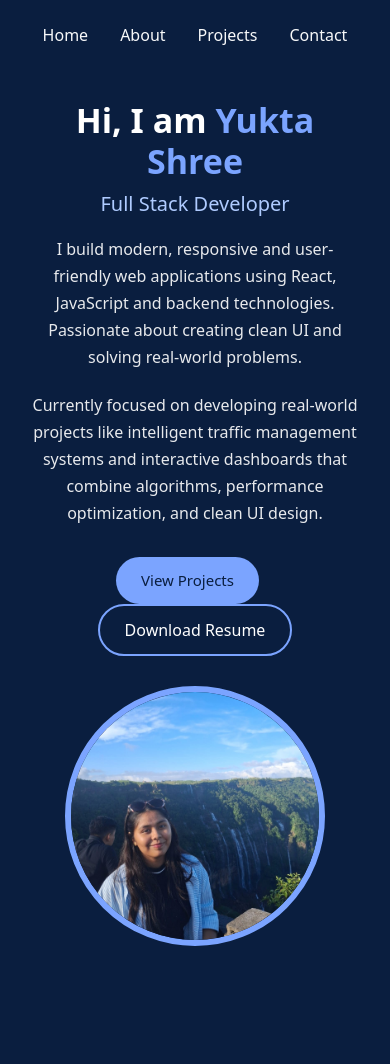
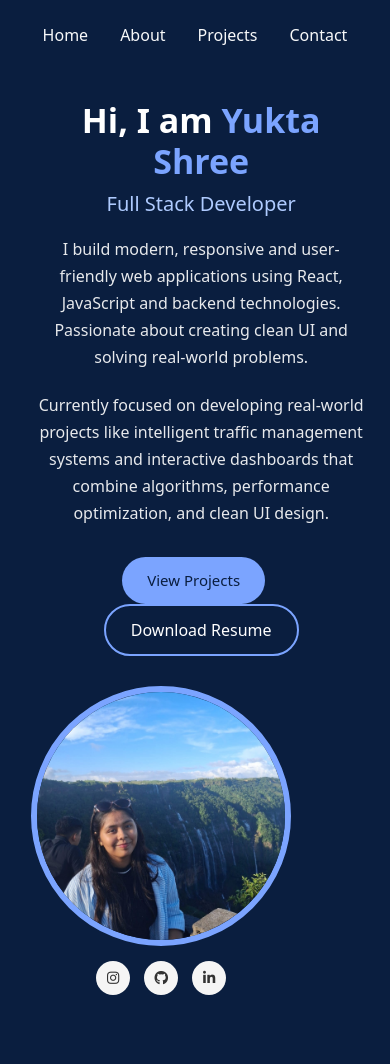
Before and after one commit to Yukta233/Personal-Portfolio-, a plain HTML site: page index.html in a window 390 px wide. Shown: the top 1064 px of the page. Drawn offline with nearby package versions, Linux system fonts and the light colour scheme.

Commit message:
added animation and social links

```diff
--- a/index.html
+++ b/index.html
@@ -5,6 +5,7 @@
     <meta name="viewport" content="width=device-width, initial-scale=1.0">
     <title>Document</title>
     <link rel="stylesheet" href="style.css">
+     <link rel="stylesheet" href="https://cdnjs.cloudflare.com/ajax/libs/font-awesome/6.5.0/css/all.min.css">
     <link href="https://cdn.jsdelivr.net/npm/bootstrap@5.3.8/dist/css/bootstrap.min.css" rel="stylesheet" integrity="sha384-sRIl4kxILFvY47J16cr9ZwB07vP4J8+LH7qKQnuqkuIAvNWLzeN8tE5YBujZqJLB" crossorigin="anonymous">
 </head>
 <body>
@@ -51,10 +52,23 @@
     </div>
 
     <div class="hero-right">
-        <div class="image-wrapper">
-            <img src="Images/homepage.jpeg" alt="Yukta Shree">
-        </div>
+    <div class="image-wrapper">
+        <img src="Images/homepage.jpeg" alt="Yukta Shree">
     </div>
+
+    <!-- Social Links -->
+    <div class="social-links">
+        <a href="https://instagram.com/_yuk.ta_" target="_blank">
+            <i class="fab fa-instagram"></i>
+        </a>
+        <a href="https://github.com/Yukta233" target="_blank">
+            <i class="fab fa-github"></i>
+        </a>
+        <a href="https://linkedin.com/in/yukta-shree-3b2398277" target="_blank">
+            <i class="fab fa-linkedin-in"></i>
+        </a>
+    </div>
+</div>
     <section class="techstack">
     <h2 class="section-title">Tech Stack</h2>
 
--- a/style.css
+++ b/style.css
@@ -1,6 +1,4 @@
-/* ============================= */
-/* GLOBAL RESET */
-/* ============================= */
+
 
 * {
   margin: 0;
@@ -75,7 +73,130 @@ html, body {
 }
 
 /* BUTTONS */
+/* Social Links Container */
+.social-links {
+    margin-top: 18px;
+    display: flex;
+    justify-content: center;
+    gap: 18px;
+}
 
+/* Social Icons Style */
+.social-links a {
+    width: 34px;
+    height: 34px;
+    display: flex;
+    align-items: center;
+    justify-content: center;
+    border-radius: 50%;
+    background: #f5f5f5;
+    color: #333;
+    font-size: 16px;
+    text-decoration: none;
+    transition: all 0.3s ease;
+}
+
+/* Hover Effect (Soft & Elegant) */
+.social-links a:hover {
+    background: #6c63ff;   /* you can change to your theme color */
+    color: #fff;
+    transform: translateY(-4px);
+}
+
+/* Responsive */
+@media (max-width: 768px) {
+    .social-links {
+        margin-top: 15px;
+        gap: 14px;
+    }
+
+    .social-links a {
+        width: 34px;
+        height: 34px;
+        font-size: 14px;
+    }
+}
+/* ============================= */
+/* ANIMATIONS */
+/* ============================= */
+
+/* Fade Up Animation */
+@keyframes fadeUp {
+  from {
+    opacity: 0;
+    transform: translateY(40px);
+  }
+  to {
+    opacity: 1;
+    transform: translateY(0);
+  }
+}
+
+/* Fade In Animation */
+@keyframes fadeIn {
+  from {
+    opacity: 0;
+  }
+  to {
+    opacity: 1;
+  }
+}
+
+/* Left Slide */
+@keyframes slideLeft {
+  from {
+    opacity: 0;
+    transform: translateX(-60px);
+  }
+  to {
+    opacity: 1;
+    transform: translateX(0);
+  }
+}
+
+/* Right Slide */
+@keyframes slideRight {
+  from {
+    opacity: 0;
+    transform: translateX(60px);
+  }
+  to {
+    opacity: 1;
+    transform: translateX(0);
+  }
+}
+
+/* Apply Animations */
+
+/* Hero Left Content */
+.hero-left {
+  animation: slideLeft 1s ease forwards;
+}
+
+/* Hero Right Image */
+.hero-right {
+  animation: slideRight 1s ease forwards;
+}
+
+/* Social Icons */
+.social-links {
+  animation: fadeUp 1.2s ease forwards;
+}
+
+/* Buttons */
+.hero-buttons {
+  animation: fadeUp 1.4s ease forwards;
+}
+
+/* Techstack Section */
+.techstack {
+  animation: fadeUp 1.6s ease forwards;
+}
+
+/* Individual Tech Tags */
+.tech-items span {
+  animation: fadeIn 1.8s ease forwards;
+}
 .hero-buttons {
   margin-top: 30px;
 }
@@ -113,13 +234,11 @@ html, body {
   transform: translateY(-3px);
 }
 
-/* RIGHT SIDE IMAGE */
-
 .hero-right {
-  flex: 1;
-  display: flex;
-  justify-content: center;
-  margin-top: 40px;
+    display: flex;
+    flex-direction: column;   /* THIS makes it go below */
+    align-items: center;
+    margin-right:80px
 }
 
 .image-wrapper {
```
Also changed, not shown: project.html (+63 -3 lines).
